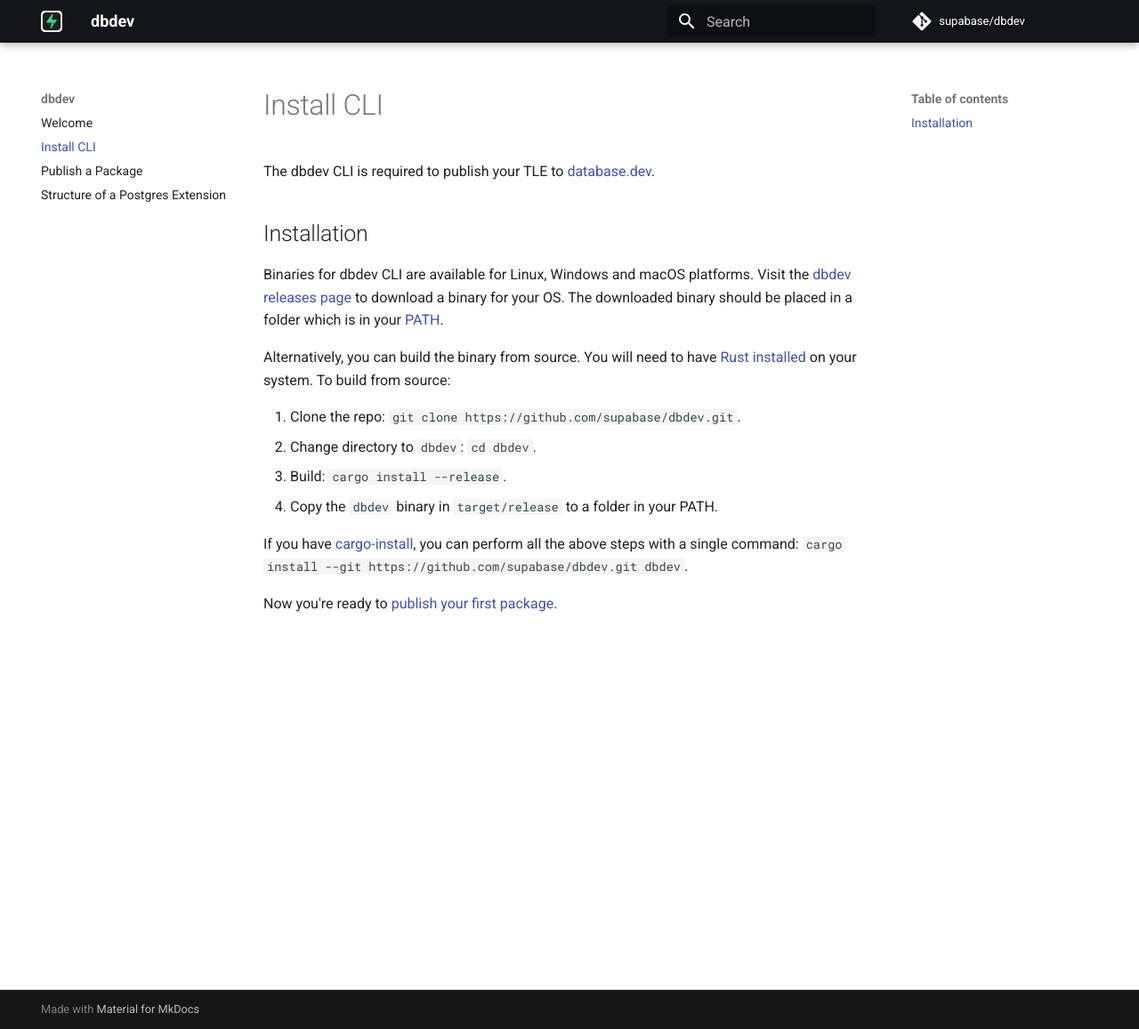
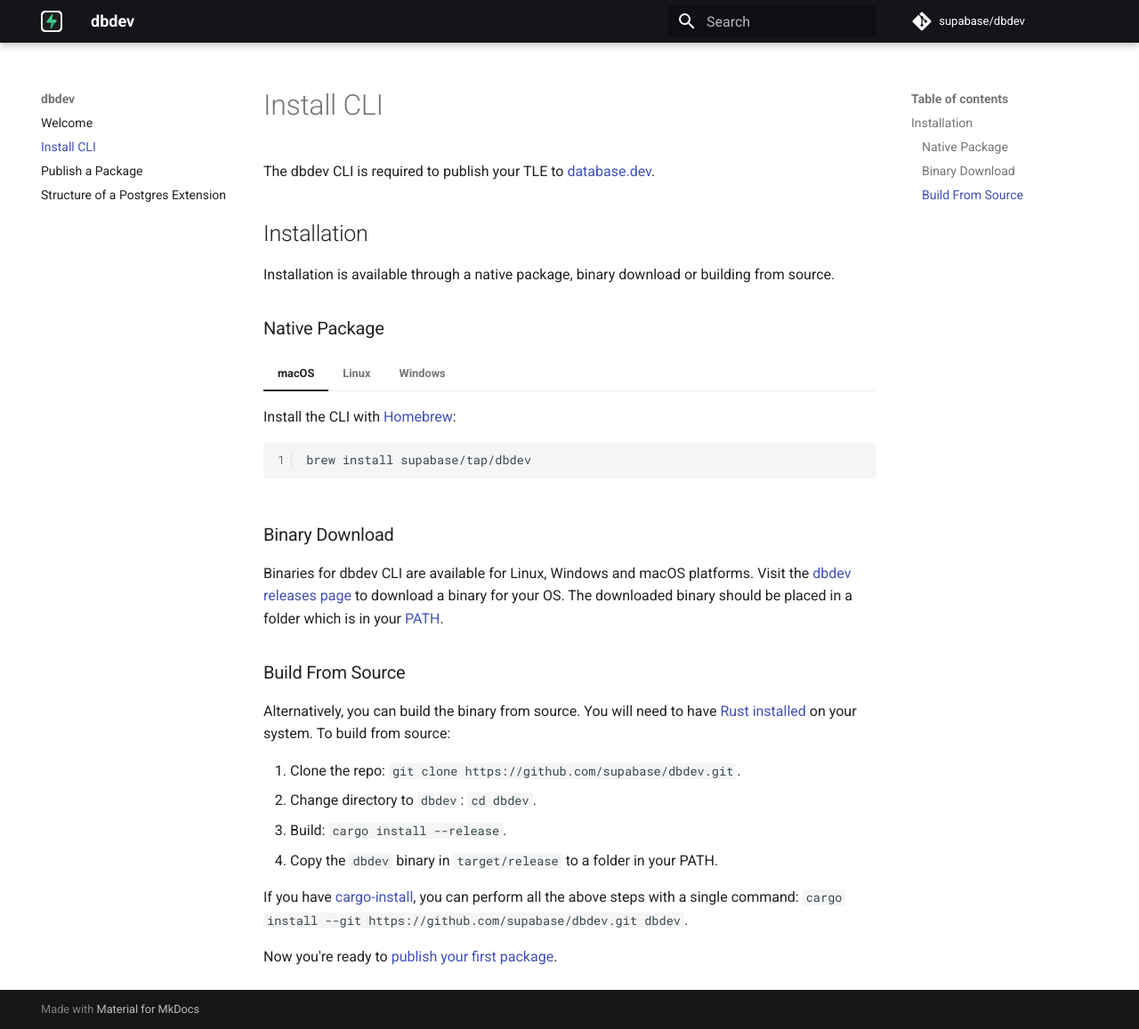
Before and after one commit to supabase/dbdev, an MkDocs documentation site: the page built from docs/install.md, in a window 1280 px wide and 1157 px high. Shown: the whole window at 89% size. Built offline with MkDocs 1.6.1 and Material for MkDocs 9.7.7, drawn with Linux system fonts in a browser that asks for light colours; comment, search, counter and statistics services are not loaded.

Commit message:
update CLI installation docs

````diff
--- a/docs/install.md
+++ b/docs/install.md
@@ -2,16 +2,43 @@
 
 ## Installation
 
-Binaries for dbdev CLI are available for Linux, Windows and macOS platforms. Visit the [dbdev releases page](https://github.com/supabase/dbdev/releases) to download a binary for your OS. The downloaded binary should be placed in a folder which is in your [PATH](https://en.wikipedia.org/wiki/PATH_(variable)).
+Installation is available through a native package, binary download or building from source.
+
+### Native Package
+
+=== "macOS"
+
+    Install the CLI with [Homebrew](https://brew.sh/):
+    ```
+    brew install supabase/tap/dbdev
+    ```
+
+=== "Linux"
+
+    Install the CLI with [Homebrew](https://brew.sh/):
+    ```
+    brew install supabase/tap/dbdev
+    ```
+
+    Not yet available as a Linux package. Read the next sections to download a binary or build from source.
+
+=== "Windows"
+
+    Not yet available as a [Scoop](https://scoop.sh/) package. Read the next sections to download a binary or build from source.
+
+### Binary Download
+
+Binaries for dbdev CLI are available for Linux, Windows and macOS platforms. Visit the [dbdev releases page](https://github.com/supabase/dbdev/releases) to download a binary for your OS. The downloaded binary should be placed in a folder which is in your [PATH](<https://en.wikipedia.org/wiki/PATH_(variable)>).
+
+### Build From Source
 
 Alternatively, you can build the binary from source. You will need to have [Rust installed](https://www.rust-lang.org/tools/install) on your system. To build from source:
 
-1. Clone the repo: ```git clone https://github.com/supabase/dbdev.git```.
-2. Change directory to `dbdev`: ```cd dbdev```.
-3. Build: ```cargo install --release```.
+1. Clone the repo: `git clone https://github.com/supabase/dbdev.git`.
+2. Change directory to `dbdev`: `cd dbdev`.
+3. Build: `cargo install --release`.
 4. Copy the `dbdev` binary in `target/release` to a folder in your PATH.
 
-If you have [cargo-install](https://doc.rust-lang.org/cargo/commands/cargo-install.html), you can perform all the above steps with a single command: ```cargo install --git https://github.com/supabase/dbdev.git dbdev```.
-
+If you have [cargo-install](https://doc.rust-lang.org/cargo/commands/cargo-install.html), you can perform all the above steps with a single command: `cargo install --git https://github.com/supabase/dbdev.git dbdev`.
 
 Now you're ready to [publish your first package](publish.md).
````
